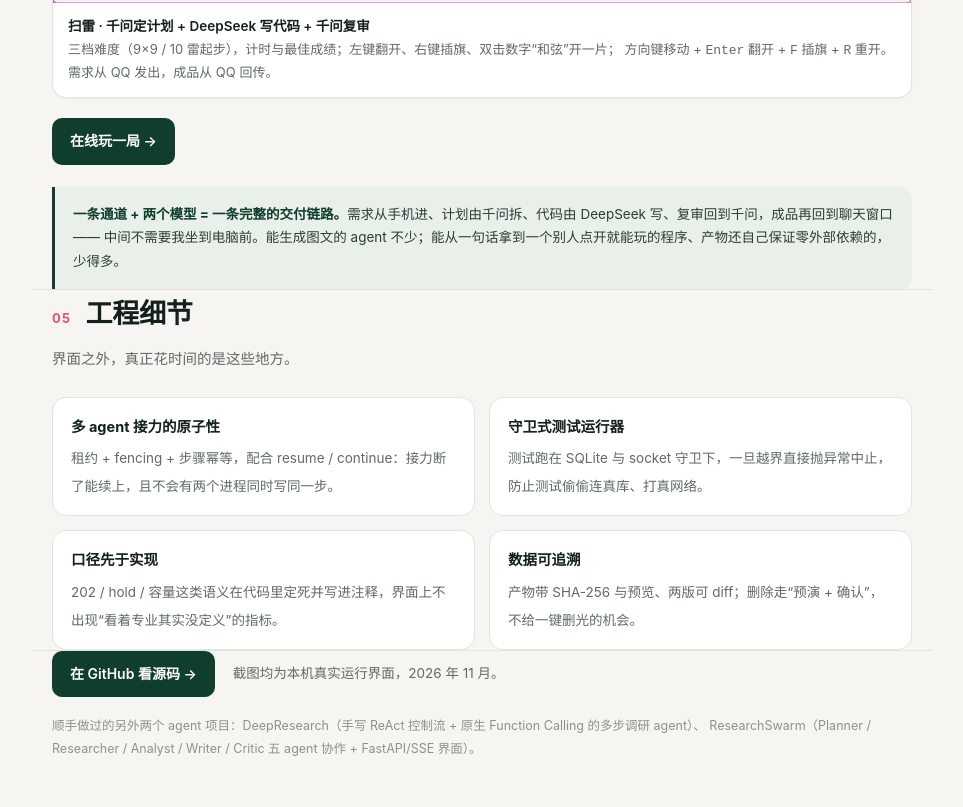
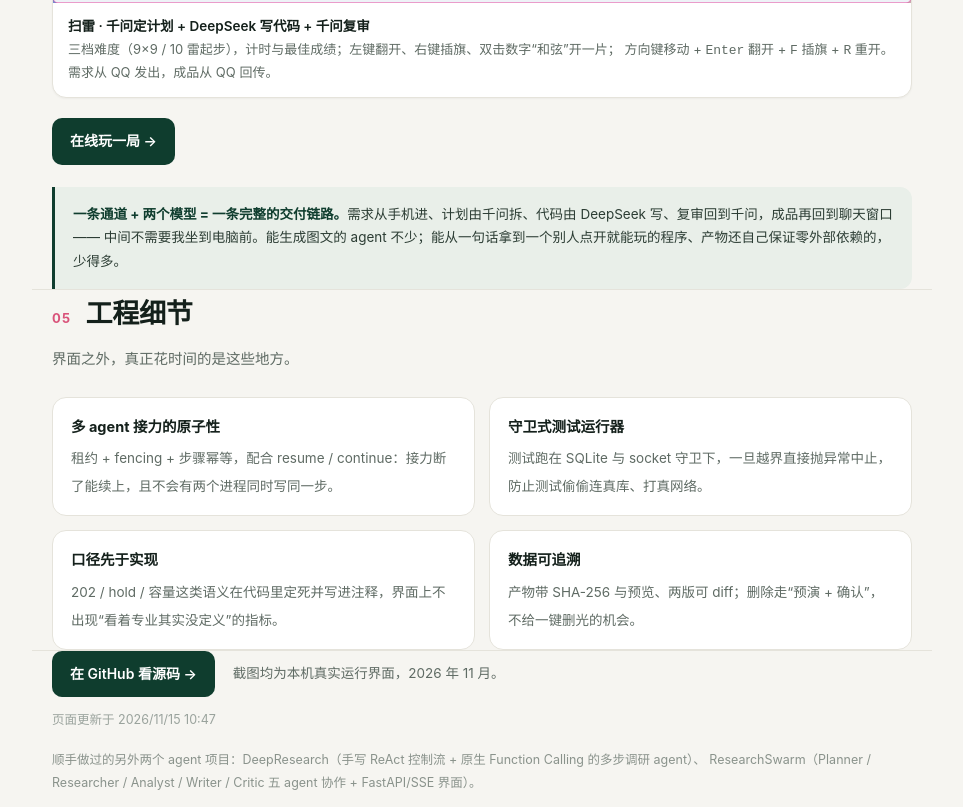
Before and after one commit to seele430/seele430.github.io, a plain HTML site: page index.html in a window 1280 px wide. Shown: the part 5909-6716 px from the top of the page, without its empty margins (158-1121 px from the left). Before the commit the page ends 6682 px from the top, so only its background shows below. Drawn offline with Linux system fonts and the light colour scheme.

Commit message:
页脚显示页面实际更新时间，便于判断是否被浏览器缓存

```diff
--- a/index.html
+++ b/index.html
@@ -285,11 +285,26 @@
     <a class="big-link" href="https://github.com/seele430/Personal-Agent" target="_blank" rel="noopener">在 GitHub 看源码 →</a>
     <span>截图均为本机真实运行界面，2026 年 11 月。</span>
   </div>
+  <div class="row" style="margin-top:12px">
+    <span style="font-size:12.5px;color:#9aa39d">页面更新于 <span id="built">—</span></span>
+  </div>
   <p class="fineprint">
     顺手做过的另外两个 agent 项目：DeepResearch（手写 ReAct 控制流 + 原生 Function Calling 的多步调研 agent）、
     ResearchSwarm（Planner / Researcher / Analyst / Writer / Critic 五 agent 协作 + FastAPI/SSE 界面）。
   </p>
 </footer>
 
+<script>
+  // 显示页面在服务器上的最后更新时间：看到旧时间就说明浏览器缓存了旧版本
+  document.addEventListener('DOMContentLoaded', function () {
+    var el = document.getElementById('built');
+    if (!el) return;
+    var d = new Date(document.lastModified);
+    if (isNaN(d.getTime())) { el.textContent = '未知'; return; }
+    var s = d.toLocaleString('zh-CN', { timeZone: 'Asia/Shanghai', hour12: false });
+    el.textContent = s.slice(0, 16);
+  });
+</script>
+
 </body>
 </html>
```
